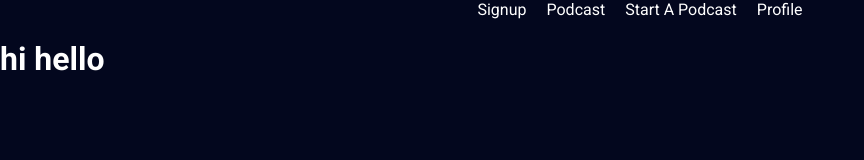
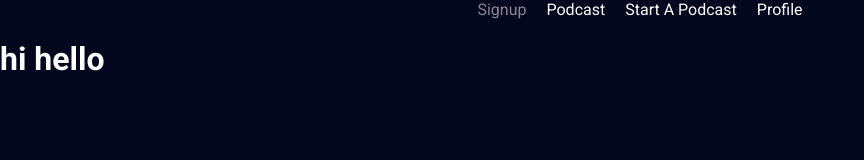
Before and after one commit to KgomotsoMacyy/DJS11_Podcast-Final-Project, a React (Vite) app: page / in a window 1280 px wide. In both pictures the pointer is over the link "Signup". Shown: the top 160 px of the page, without its empty margins (0-864 px from the left). Built offline with nearby package versions, Linux system fonts and the light colour scheme.

Commit message:
Updated styles for Header component: changed color property for .links a, removed !important, and added hover effect

```diff
--- a/src/components/Header/styles.css
+++ b/src/components/Header/styles.css
@@ -13,8 +13,12 @@
 }
 
 .links a{
-    color:var(--white) !important;
+    color:var(--white);
     text-decoration: none !important;
+}
+
+.links a:hover {
+    color: #8f8297;
 }
 
 /*position: absolute;
```
